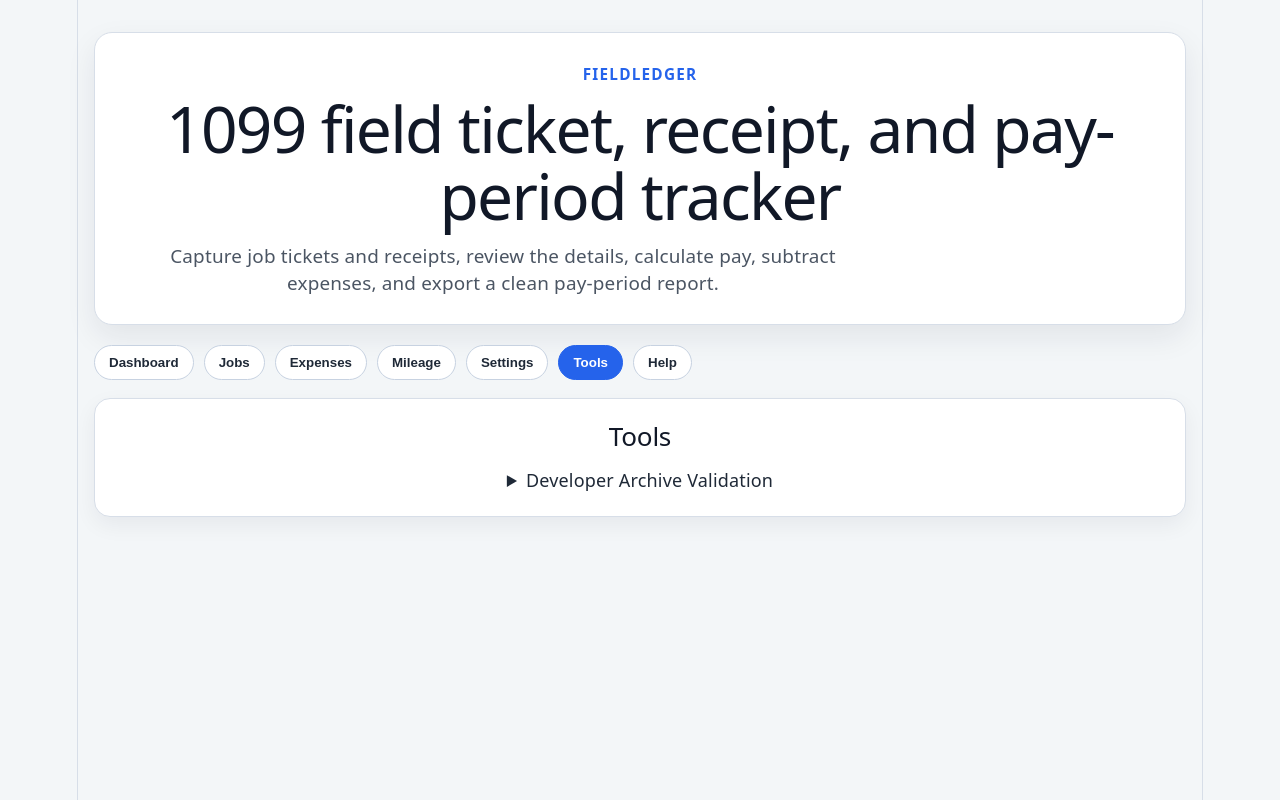
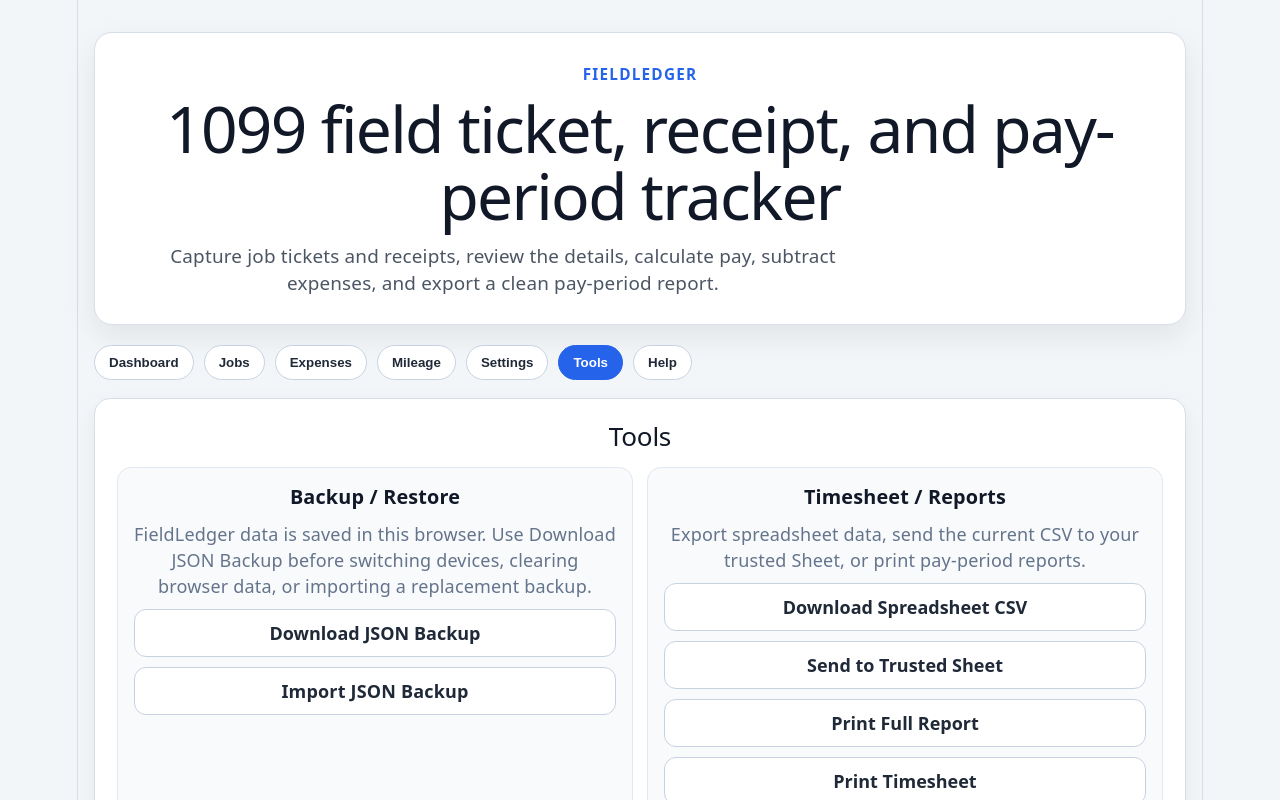
Before and after one commit to timbone72-CC/fieldledger, a React (Vite) app: page / in a window 1280 px wide. Both pictures are taken after a click on the button "Tools". Shown: the top 800 px of the page. Built offline with nearby package versions, Linux system fonts and the light colour scheme.

Commit message:
Polish Tools tab action layout

```diff
--- a/src/App.css
+++ b/src/App.css
@@ -124,6 +124,56 @@
   gap: 10px;
 }
 
+.tools-grid {
+  display: grid;
+  gap: 14px;
+}
+
+.tool-section {
+  display: grid;
+  gap: 10px;
+  align-content: start;
+  padding: 16px;
+  border: 1px solid #e2e8f0;
+  border-radius: 14px;
+  background: #f8fafc;
+}
+
+.tool-section h3 {
+  margin: 0;
+  color: #111827;
+  font-size: 1.1rem;
+}
+
+.tool-section .helper {
+  margin: 0;
+}
+
+.tool-actions {
+  display: grid;
+  grid-template-columns: 1fr;
+  gap: 10px;
+}
+
+.tool-actions button,
+.tool-actions .import-json-button {
+  width: 100%;
+  min-height: 44px;
+  box-sizing: border-box;
+  display: inline-flex;
+  align-items: center;
+  justify-content: center;
+  border: 1px solid #c7d2e1;
+  border-radius: 12px;
+  background: #ffffff;
+  color: #1f2937;
+  padding: 10px 12px;
+  font: inherit;
+  font-weight: 700;
+  text-align: center;
+  cursor: pointer;
+}
+
 .result-card {
   display: grid;
   gap: 8px;
@@ -185,6 +235,11 @@
   .responsive-form-grid {
     grid-template-columns: repeat(2, minmax(260px, 1fr));
     align-items: start;
+  }
+
+  .tools-grid {
+    grid-template-columns: repeat(2, minmax(260px, 1fr));
+    align-items: stretch;
   }
 }
 
--- a/src/App.jsx
+++ b/src/App.jsx
@@ -2,7 +2,6 @@
 import "./App.css";
 import ExpenseEntryForm from "./features/expenses/ExpenseEntryForm.jsx";
 import SavedExpensesList from "./features/expenses/SavedExpensesList.jsx";
-import ExportActionsDropdown from "./features/exports/ExportActionsDropdown.jsx";
 import JobEntryForm from "./features/jobs/JobEntryForm.jsx";
 import SavedJobsList from "./features/jobs/SavedJobsList.jsx";
 import MileageEntryForm from "./features/mileage/MileageEntryForm.jsx";
@@ -144,11 +143,6 @@
             </p>
           </section>
           <PayPeriodInfoForm key={`pay-period-info-${refreshCount}`} />
-          <ExportActionsDropdown
-            onShowTimesheet={() => setShowTimesheetPrintView(true)}
-            onDataChanged={refreshAppData}
-          />
-          {showTimesheetPrintView && <TimesheetPrintView />}
           <PayPeriodSummaryPanel key={`summary-${refreshCount}`} />
         </>
       )}
@@ -176,7 +170,14 @@
 
       {activeTab === TABS.SETTINGS && <SettingsPanel />}
 
-      {activeTab === TABS.TOOLS && <ToolsPanel />}
+      {activeTab === TABS.TOOLS && (
+        <ToolsPanel
+          onShowTimesheet={() => setShowTimesheetPrintView(true)}
+          onDataChanged={refreshAppData}
+        />
+      )}
+
+      {showTimesheetPrintView && <TimesheetPrintView />}
 
       {activeTab === TABS.HELP && <HelpPanel />}
     </main>
--- a/src/features/exports/SendPayPeriodCsvToTrustedSheetButton.jsx
+++ b/src/features/exports/SendPayPeriodCsvToTrustedSheetButton.jsx
@@ -38,7 +38,7 @@
   }
 }
 
-export default function SendPayPeriodCsvToTrustedSheetButton() {
+export default function SendPayPeriodCsvToTrustedSheetButton({ displayMode = "details" }) {
   const [sendStatus, setSendStatus] = useState("");
 
   async function sendCsvToTrustedSheet() {
@@ -96,6 +96,18 @@
     setSendStatus(result.message);
   }
 
+  if (displayMode === "button") {
+    return (
+      <>
+        <button type="button" onClick={sendCsvToTrustedSheet}>
+          Send to Trusted Sheet
+        </button>
+
+        {sendStatus ? <p className="helper form-span-full">{sendStatus}</p> : null}
+      </>
+    );
+  }
+
   return (
     <details className="export-action-group trusted-sheet-action">
       <summary>Send to Trusted Sheet</summary>
--- a/src/features/pay-periods/ClearPayPeriodButton.jsx
+++ b/src/features/pay-periods/ClearPayPeriodButton.jsx
@@ -1,7 +1,7 @@
 import { clearActivePayPeriod, loadActivePayPeriod } from "./activePayPeriodStorage.js";
 import { buildPayPeriodFileName } from "../../shared/utils/recordFileNames.js";
 
-export default function ClearPayPeriodButton({ onPayPeriodCleared }) {
+export default function ClearPayPeriodButton({ onPayPeriodCleared, displayMode = "details" }) {
   function handleClear() {
     const payPeriod = loadActivePayPeriod();
 
@@ -25,6 +25,14 @@
     if (typeof onPayPeriodCleared === "function") {
       onPayPeriodCleared();
     }
+  }
+
+  if (displayMode === "button") {
+    return (
+      <button type="button" onClick={handleClear}>
+        Clear Pay Period
+      </button>
+    );
   }
 
   return (
--- a/src/features/tools/ToolsPanel.jsx
+++ b/src/features/tools/ToolsPanel.jsx
@@ -2,8 +2,14 @@
 import { APP_NAME, APP_VERSION_DATE, APP_VERSION_LABEL, APP_VERSION_NOTE } from "../../shared/constants/appInfo.js";
 import { STORAGE_KEYS } from "../../shared/constants/storageKeys.js";
 import { loadPhotoBlob } from "../../shared/storage/photoBlobStorage.js";
+import DownloadPayPeriodCsvButton from "../exports/DownloadPayPeriodCsvButton.jsx";
+import DownloadPayPeriodJsonButton from "../exports/DownloadPayPeriodJsonButton.jsx";
+import ImportPayPeriodJsonButton from "../exports/ImportPayPeriodJsonButton.jsx";
 import { buildPayPeriodArchivePayload } from "../exports/payPeriodArchivePayload.js";
+import PrintPayPeriodReportButton from "../exports/PrintPayPeriodReportButton.jsx";
+import SendPayPeriodCsvToTrustedSheetButton from "../exports/SendPayPeriodCsvToTrustedSheetButton.jsx";
 import { sendPayPeriodArchiveToDrive } from "../exports/sendPayPeriodArchiveToDrive.js";
+import ClearPayPeriodButton from "../pay-periods/ClearPayPeriodButton.jsx";
 import { loadActivePayPeriod } from "../pay-periods/activePayPeriodStorage.js";
 import { loadSettings } from "../settings/settingsStorage.js";
 
@@ -39,8 +45,24 @@
   };
 }
 
-export default function ToolsPanel() {
+export default function ToolsPanel({ onShowTimesheet, onDataChanged }) {
   const [archiveValidationStatus, setArchiveValidationStatus] = useState("");
+
+  function handlePrintTimesheet() {
+    if (typeof onShowTimesheet === "function") {
+      onShowTimesheet();
+    }
+
+    document.body.classList.add("print-timesheet");
+
+    setTimeout(() => {
+      window.print();
+
+      setTimeout(() => {
+        document.body.classList.remove("print-timesheet");
+      }, 200);
+    }, 300);
+  }
 
   async function validateArchiveEndpoint() {
     setArchiveValidationStatus("");
@@ -124,23 +146,69 @@
     <section className="panel">
       <h2>Tools</h2>
 
-      <div className="responsive-form-grid">
-        <details className="form-span-full">
-          <summary>Developer Archive Validation</summary>
+      <div className="tools-grid">
+        <section className="tool-section">
+          <h3>Backup / Restore</h3>
 
           <p className="helper">
+            FieldLedger data is saved in this browser. Use Download JSON Backup before switching
+            devices, clearing browser data, or importing a replacement backup.
+          </p>
+
+          <div className="tool-actions">
+            <DownloadPayPeriodJsonButton />
+            <ImportPayPeriodJsonButton onImportComplete={onDataChanged} />
+          </div>
+        </section>
+
+        <section className="tool-section">
+          <h3>Timesheet / Reports</h3>
+
+          <p className="helper">
+            Export spreadsheet data, send the current CSV to your trusted Sheet, or print pay-period reports.
+          </p>
+
+          <div className="tool-actions">
+            <DownloadPayPeriodCsvButton />
+            <SendPayPeriodCsvToTrustedSheetButton displayMode="button" />
+            <PrintPayPeriodReportButton />
+
+            <button type="button" onClick={handlePrintTimesheet}>
+              Print Timesheet
+            </button>
+          </div>
+        </section>
+
+        <section className="tool-section">
+          <h3>Archive / Drive</h3>
+
+          <p className="helper">
+            <strong>Developer Archive Validation</strong>
+            <br />
             This manually builds the current active pay period archive payload and sends it to Apps
             Script. Confirm before sending because this may create Google Drive archive folders/files.
           </p>
 
-          <div className="form-actions">
+          <div className="tool-actions">
             <button type="button" onClick={validateArchiveEndpoint}>
               Validate Archive Endpoint
             </button>
           </div>
 
           {archiveValidationStatus ? <p className="helper">{archiveValidationStatus}</p> : null}
-        </details>
+        </section>
+
+        <section className="tool-section">
+          <h3>Danger Zone</h3>
+
+          <p className="helper">
+            Clear Pay Period downloads its own safety backup before clearing this browser.
+          </p>
+
+          <div className="tool-actions">
+            <ClearPayPeriodButton onPayPeriodCleared={onDataChanged} displayMode="button" />
+          </div>
+        </section>
       </div>
     </section>
   );
```
Also changed, not shown: 5 other files (tests, documents, lock files or other folders).
